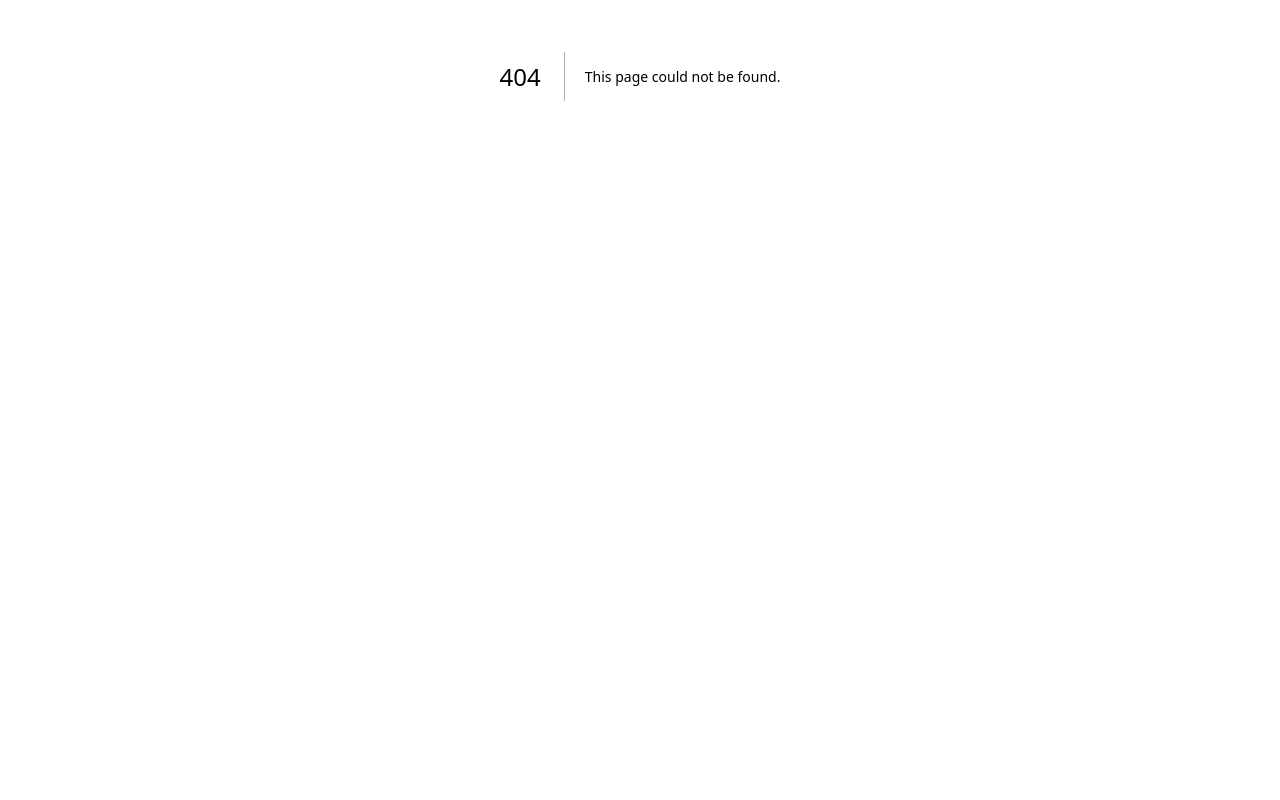
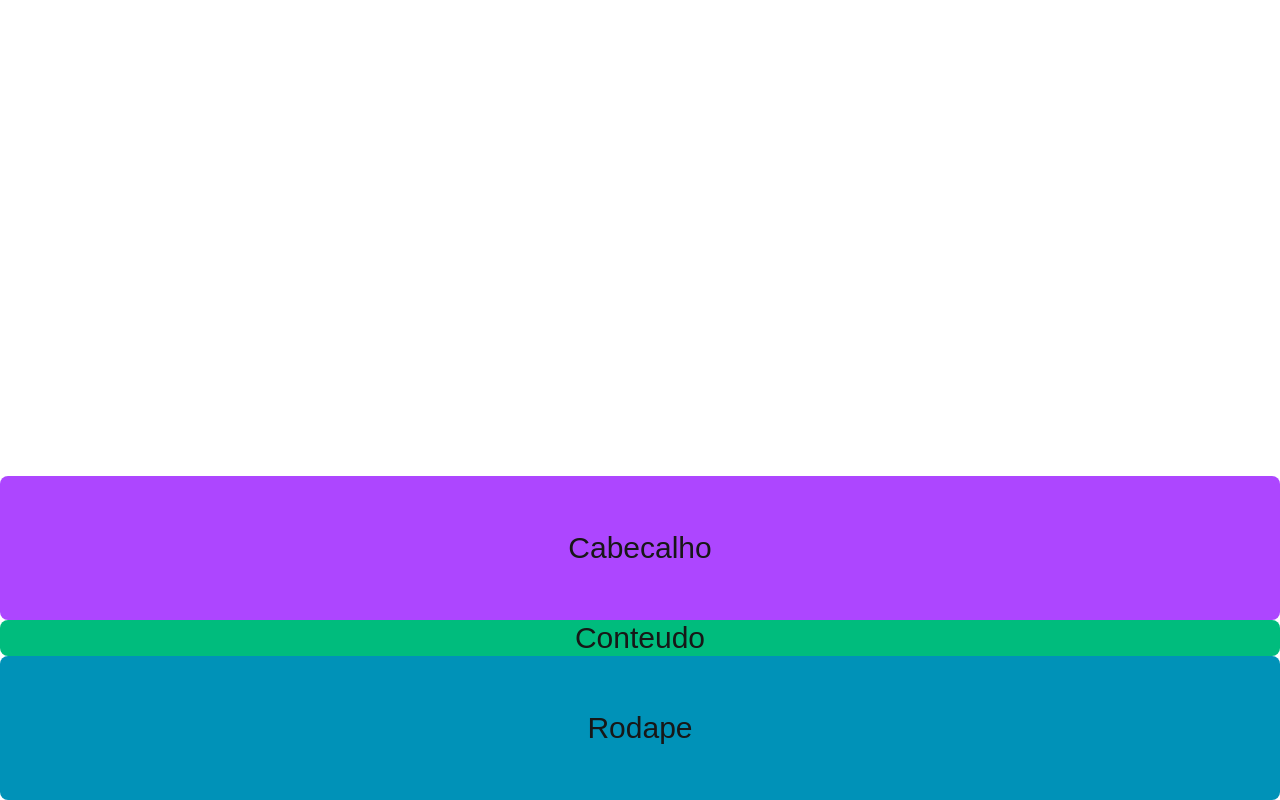
Before and after one commit to RafaelIagherCosta/Fundamentos-ReactJs, a Next.js app: page /fundamentos/funcoes/pagina in a window 1280 px wide. Before the commit this address had no page. Shown: the part 324-1124 px from the top of the page. Before the commit the page ends 800 px from the top, so only its background shows below. Built offline with nearby package versions, Linux system fonts and the light colour scheme.

Commit message:
criando os componentes: cabecalho, conteudo e rodape

```diff
--- /dev/null
+++ b/src/app/fundamentos/funcoes/pagina/page.tsx
@@ -0,0 +1,15 @@
+import Cabecalho from "@/components/Cabecalho"
+import Conteudo from "@/components/conteudo"
+import Rodape from "@/components/Rodape"
+
+
+export default function Page() {
+    return(
+        <>
+        <div className={`flex-col gap-4 p-4 h-screen`}>Montar uma pagina</div>
+        <Cabecalho />
+        <Conteudo />
+        <Rodape />
+        </>
+    )
+}
--- /dev/null
+++ b/src/components/Cabecalho.tsx
@@ -0,0 +1,8 @@
+export default function Cabecalho () {
+    return(
+        <div className="  flex justify-center items-center h-36 bg-purple-500 text-3xl rounded-lg">
+            Cabecalho
+        </div>
+    )
+
+}
--- /dev/null
+++ b/src/components/Rodape.tsx
@@ -0,0 +1,6 @@
+export default function Rodape() {
+
+    return(
+        <div className="flex justify-center items-center h-36 rounded-lg text-3xl bg-cyan-600">Rodape</div>
+    )
+}
--- /dev/null
+++ b/src/components/conteudo.tsx
@@ -0,0 +1,9 @@
+export default function Conteudo () {
+
+    return(
+        <div className={`flex justify-center items-center text-3xl
+         rounded-lg bg-emerald-500 flex-1`}>
+            Conteudo
+        </div>
+    )
+}
```
